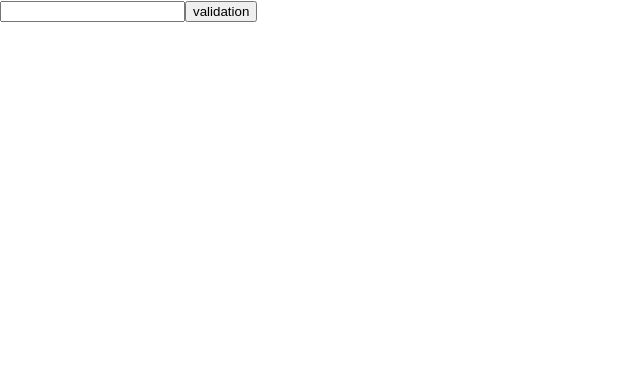
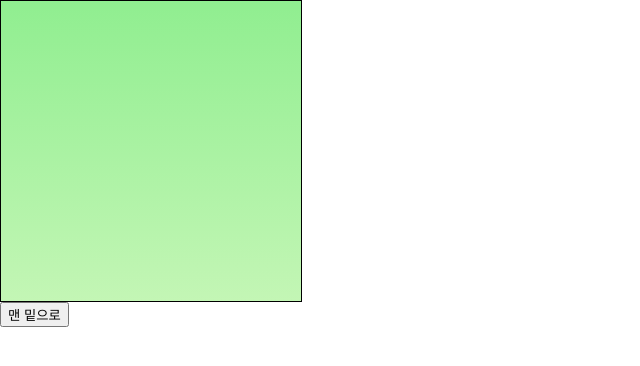
Before and after one commit to firewood3/reactapp05-routingapp, a React (Create React App) app: page / in a window 1280 px wide. Shown: the top 366 px of the page, without its empty margins (0-640 px from the left). Built offline with nearby package versions, Linux system fonts and the light colour scheme.

Commit message:
classical component ref

```diff
--- a/src/App.js
+++ b/src/App.js
@@ -23,12 +23,17 @@ import EfValidationSample2 from "./component2/EfValidationSample2";
 import EfValidationSample3 from "./component2/EfValidationSample3";
 import ValidationSample4 from "./component2/ValidationSample4";
 import EfValidationSample4 from "./component2/EfValidationSample4";
+import ScrollBox from "./scrollbox/ScrollBox";
+import ScrollBoxRoot from "./scrollbox/ScrollBoxRoot";
+import ScrollBoxRoot2 from "./scrollbox/ScrollBoxRoot2";
+import EfScrollBoxRoot from "./scrollbox/EfScrollBoxRoot";
 
 function App() {
   return (
     // <EfRef2/>
     // <ValidationSample4/>
-    <EfValidationSample4/>
+    // <EfValidationSample4/>
+    <EfScrollBoxRoot/>
   );
 }
 
--- a/src/component2/EfValidationSample4.js
+++ b/src/component2/EfValidationSample4.js
@@ -37,7 +37,7 @@ const EfValidationSample4 = () => {
     if (event.key === 'Enter') {
       handleOnClick();
     }
-  }
+  };
 
   return (
     <div>
--- /dev/null
+++ b/src/scrollbox/EfScrollBox.js
@@ -0,0 +1,29 @@
+import React, {useEffect} from 'react';
+import './ScrollBox.css';
+
+const EfScrollBox = ({forwardRef}) => {
+
+  let box = null;
+
+  const scrollToBottom = () => {
+    // console.log(props);
+    const {scrollHeight, clientHeight} = box;
+    box.scrollTop = scrollHeight - clientHeight;
+  };
+
+  useEffect(() => {
+    console.log(forwardRef)
+    // console.log('props',props);
+  }, []);
+
+  return (
+    <>
+      <div className={'outer'} ref={(ref) => box = ref}>
+        <div className={'inner'}/>
+      </div>
+      {/*<button onClick={scrollToBottom}>dd</button>*/}
+    </>
+  );
+};
+
+export default EfScrollBox;
--- /dev/null
+++ b/src/scrollbox/EfScrollBoxRoot.js
@@ -0,0 +1,24 @@
+import React, {useEffect, useRef} from 'react';
+import EfScrollBox from "./EfScrollBox";
+
+const EfScrollBoxRoot = () => {
+  const refEfScrollBox = useRef(null);
+  // let refEfScrollBox = null;
+
+  useEffect(() => {
+    console.log(refEfScrollBox.current);
+  }, [refEfScrollBox]);
+
+  const handleOnClick = () => {
+    console.log(refEfScrollBox);
+  };
+
+  return (
+    <div>
+      <EfScrollBox ref={refEfScrollBox}/>
+      <button onClick={handleOnClick}>맨 밑으로</button>
+    </div>
+  );
+};
+
+export default EfScrollBoxRoot;
--- /dev/null
+++ b/src/scrollbox/ScrollBox.css
@@ -0,0 +1,13 @@
+.outer {
+  width: 300px;
+  height: 300px;
+  overflow: auto;
+  position: relative;
+  border: 1px solid black;
+}
+
+.inner {
+  width: 100%;
+  height: 650px;
+  background: linear-gradient(lightgreen, lightyellow);
+}
--- /dev/null
+++ b/src/scrollbox/ScrollBox.js
@@ -0,0 +1,38 @@
+import React, {Component} from 'react';
+
+class ScrollBox extends Component {
+  style = {
+    border: '1px solid black',
+    height: '300px',
+    width: '300px',
+    overflow: 'auto',
+    position: 'relative'
+  };
+
+  innerStyle = {
+    width: '100%',
+    height: '650px',
+    background: 'linear-gradient(white, black)'
+  };
+
+  scrollToBottom = () => {
+    const {scrollHeight, clientHeight} = this.box;
+    this.box.scrollTop = scrollHeight - clientHeight;
+  }
+
+  render() {
+    return (
+      <>
+        <div
+          style={this.style}
+          ref={(ref)=>{this.box=ref}}
+        >
+          <div style={this.innerStyle}/>
+        </div>
+        {/*<button onClick={this.scrollToBottom}>맨밑으로</button>*/}
+      </>
+    );
+  }
+}
+
+export default ScrollBox;
--- /dev/null
+++ b/src/scrollbox/ScrollBox2.js
@@ -0,0 +1,23 @@
+import React, {Component} from 'react';
+import './ScrollBox.css';
+
+class ScrollBox2 extends Component {
+
+  scrollToBottom = () => {
+    const {scrollHeight, clientHeight} = this.box;
+    this.box.scrollTop = scrollHeight - clientHeight;
+  }
+
+  render() {
+    return (
+      <>
+        <div className={'outer'} ref={(ref)=>{this.box=ref}}>
+          <div className={'inner'}/>
+        </div>
+        {/*<button onClick={this.scrollToBottom}>맨 밑으로</button>*/}
+      </>
+    );
+  }
+}
+
+export default ScrollBox2;
--- /dev/null
+++ b/src/scrollbox/ScrollBoxRoot.js
@@ -0,0 +1,15 @@
+import React, {Component} from 'react';
+import ScrollBox from "./ScrollBox";
+
+class ScrollBoxRoot extends Component {
+  render() {
+    return (
+      <div>
+        <ScrollBox ref={(ref) => this.scrollBox=ref}/>
+        <button onClick={()=>this.scrollBox.scrollToBottom()}>맨 밑으로</button>
+      </div>
+    );
+  }
+}
+
+export default ScrollBoxRoot;
--- /dev/null
+++ b/src/scrollbox/ScrollBoxRoot2.js
@@ -0,0 +1,15 @@
+import React, {Component} from 'react';
+import ScrollBox2 from "./ScrollBox2";
+
+class ScrollBoxRoot2 extends Component {
+  render() {
+    return (
+      <div>
+        <ScrollBox2 ref={(ref)=>{this.scrollBox2 = ref}}/>
+        <button onClick={()=>this.scrollBox2.scrollToBottom()}>맨 밑으로</button>
+      </div>
+    );
+  }
+}
+
+export default ScrollBoxRoot2;
```
